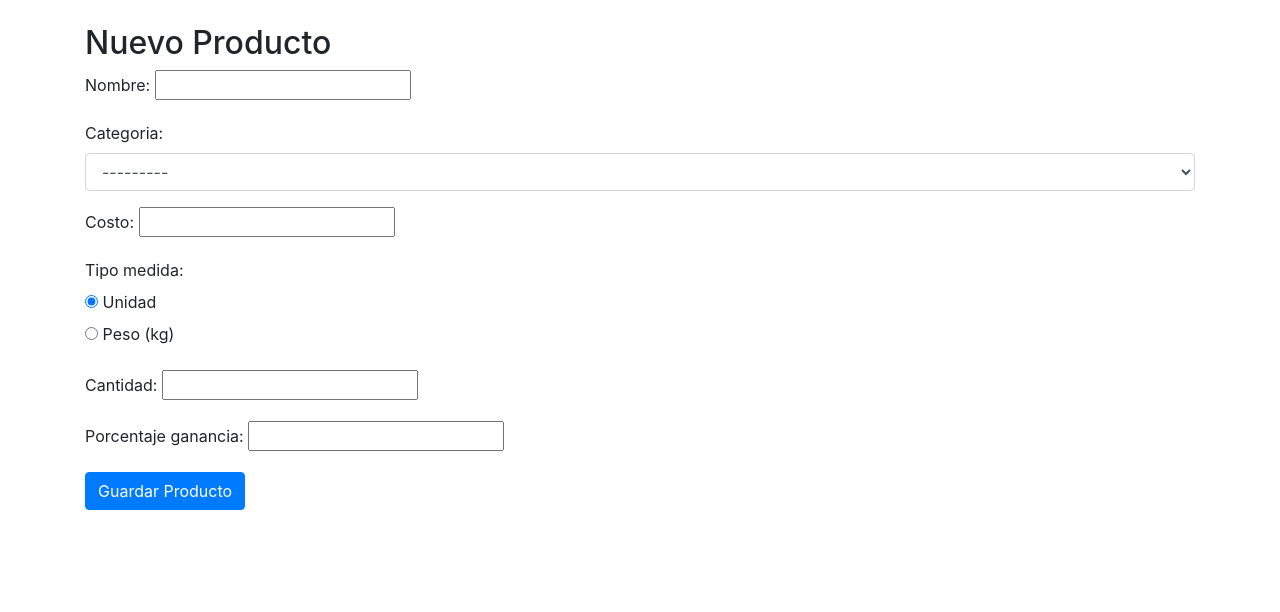
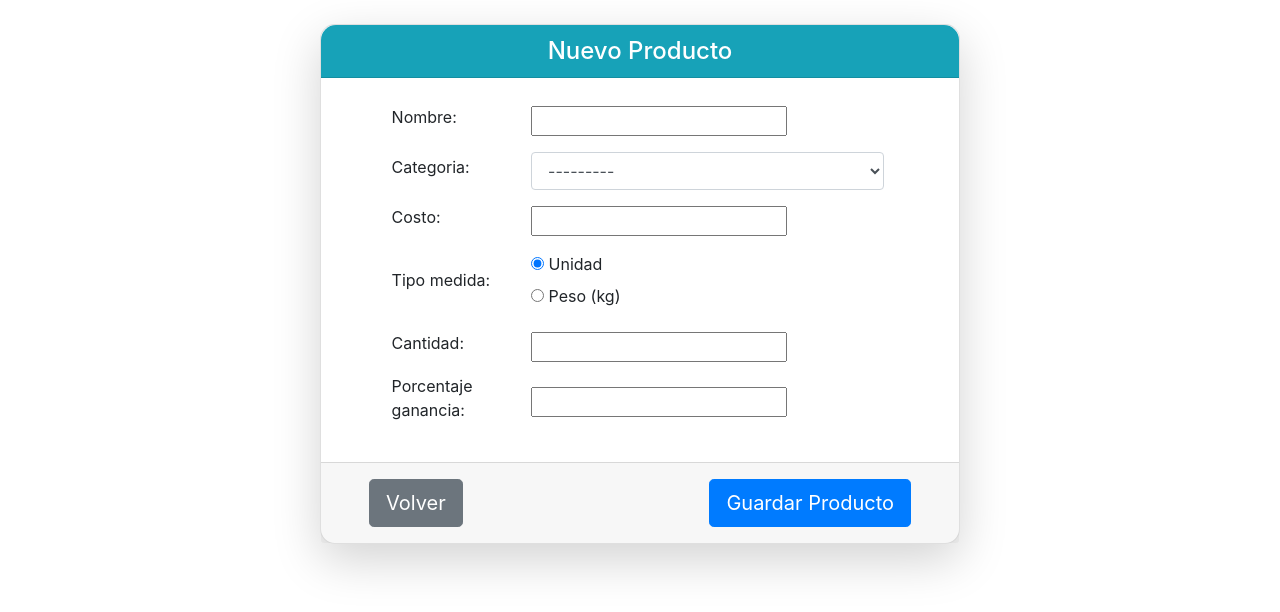
Before and after one commit to tomasbroda11/FruitAdmin, a Django app: page /productos/alta-producto/ in a window 1280 px wide. Shown: the part 58-670 px from the top of the page. Run offline with Django 5.2, Linux system fonts and the light colour scheme; data that the repository does not hold is empty; some libraries are stand-ins or nearby versions.

Commit message:
actualizaciones de forms

```diff
--- a/productos/views.py
+++ b/productos/views.py
@@ -3,6 +3,7 @@ from .models import Producto
 from .forms import Producto, ProductoForm, ProductoUpdateForm
 from django.views.decorators.http import require_POST
 from django.http import JsonResponse
+from django.contrib import messages
 
 def productos_list(request):
     productos = Producto.objects.all()
@@ -58,6 +59,7 @@ def productos_update(request):
         form = ProductoUpdateForm(request.POST, instance=producto)
         if form.is_valid():
             form.save()
+            messages.success(request, 'Producto actualizado correctamente')
             return redirect('producto_list')  # Redirige a la lista de productos después de la actualización
     else:
         form = ProductoUpdateForm()
--- a/templates/base.html
+++ b/templates/base.html
@@ -30,6 +30,13 @@
     </nav>
 
     <div class="container mt-4">
+        {% if messages %}
+        <div class="alert alert-success">
+            {% for message in messages %}
+                <p>{{ message }}</p>
+            {% endfor %}
+            </div>
+        {% endif %}
         {% block content %}
         {% endblock %}
     </div>
--- a/templates/productos/producto_form.html
+++ b/templates/productos/producto_form.html
@@ -3,33 +3,56 @@
 {% block title %}Nuevo Producto{% endblock %}
 
 {% block content %}
-<h2>Nuevo Producto</h2>
+<div class="d-flex justify-content-center align-items-center" style="min-height: 50vh;">
+    <div class="card text-bg-light shadow-lg" style="width: 40rem; border-radius: 15px;">
+        <div class="card-header text-center bg-info text-white" style="border-top-left-radius: 15px; border-top-right-radius: 15px;">
+            <h4 class="card-title mb-0">Nuevo Producto</h4>
+        </div>
         <form method="post">
             {% csrf_token %}
-    <div class="form-group">
-        {{ form.nombre.label_tag }}
+            <div class="card-body d-flex flex-column align-items-center px-5 py-4">
+                <div class="row w-100 mb-2 align-items-center justify-content-center">
+                    <label for="nombre" class="col-sm-3 col-form-label p-0 text-end">{{ form.nombre.label_tag }}</label>
+                    <div class="col-sm-8 p-1">
                         {{ form.nombre }}
                     </div>
-    <div class="form-group">
-        {{ form.categoria.label_tag }}
+                </div>
+                <div class="row w-100 mb-2 align-items-center justify-content-center">
+                    <label for="categoria" class="col-sm-3 col-form-label p-0 text-end">{{ form.categoria.label_tag }}</label>
+                    <div class="col-sm-8 p-1">
                         {{ form.categoria }}
                     </div>
-    <div class="form-group">
-        {{ form.costo.label_tag }}
+                </div>
+                <div class="row w-100 mb-2 align-items-center justify-content-center">
+                    <label for="costo" class="col-sm-3 col-form-label p-0 text-end">{{ form.costo.label_tag }}</label>
+                    <div class="col-sm-8 p-1">
                         {{ form.costo }}
                     </div>
-    <div class="form-group">
-        {{ form.tipo_medida.label_tag }}
+                </div>
+                <div class="row w-100 mb-2 align-items-center justify-content-center">
+                    <label for="tipo_medida" class="col-sm-3 col-form-label p-0 text-end">{{ form.tipo_medida.label_tag }}</label>
+                    <div class="col-sm-8 p-1">
                         {{ form.tipo_medida }}
                     </div>
-    <div class="form-group">
-        {{ form.cantidad.label_tag }}
+                </div>
+                <div class="row w-100 mb-2 align-items-center justify-content-center">
+                    <label for="cantidad" class="col-sm-3 col-form-label p-0 text-end">{{ form.cantidad.label_tag }}</label>
+                    <div class="col-sm-8 p-1">
                         {{ form.cantidad }}
                     </div>
-    <div class="form-group">
-        {{ form.porcentaje_ganancia.label_tag }}
+                </div>
+                <div class="row w-100 mb-2 align-items-center justify-content-center">
+                    <label for="porcentaje_ganancia" class="col-sm-3 col-form-label p-0 text-end">{{ form.porcentaje_ganancia.label_tag }}</label>
+                    <div class="col-sm-8 p-1">
                         {{ form.porcentaje_ganancia }}
                     </div>
-    <button type="submit" class="btn btn-primary">Guardar Producto</button>
+                </div>
+            </div>
+            <div class="card-footer d-flex justify-content-between px-5 py-3">
+                <a href="{% url 'producto_list' %}" class="btn btn-secondary btn-lg">Volver</a>
+                <button type="submit" class="btn btn-primary btn-lg">Guardar Producto</button>
+            </div>
         </form>
+    </div>
+</div>
 {% endblock %}
--- a/templates/productos/producto_update.html
+++ b/templates/productos/producto_update.html
@@ -26,6 +26,7 @@
         <label for="id_costo">Nuevo Precio</label>
         {{ producto_form.costo }}
     </div>
+    <a href="{% url 'producto_list' %}" class="btn btn-secondary">Volver</a>
     <button type="submit" class="btn btn-primary">Actualizar</button>
 </form>
 
```
Also changed, not shown: clientes/templatetags/custom_filters.py (added, +7 -0 lines), templates/clientes/cliente_form.html (+39 -17 lines), templates/pedidos/pedido_form.html (+1 -9 lines), clientes/templatetags/__init__.py (added). Lines whose indentation alone changed are shown as unchanged.
